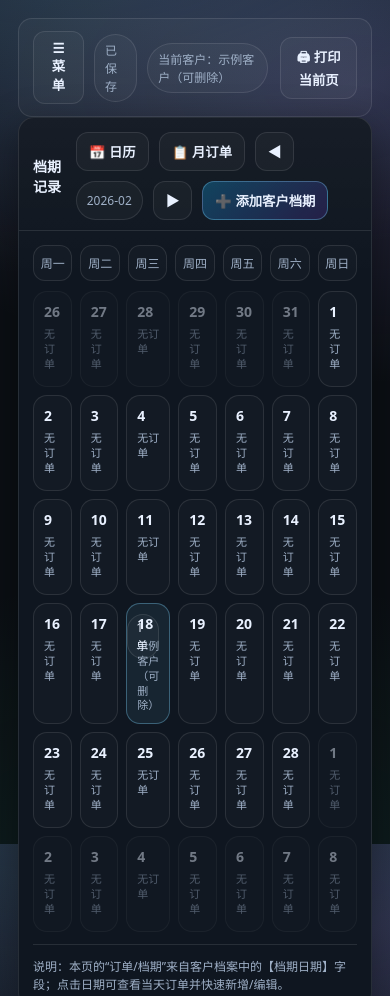
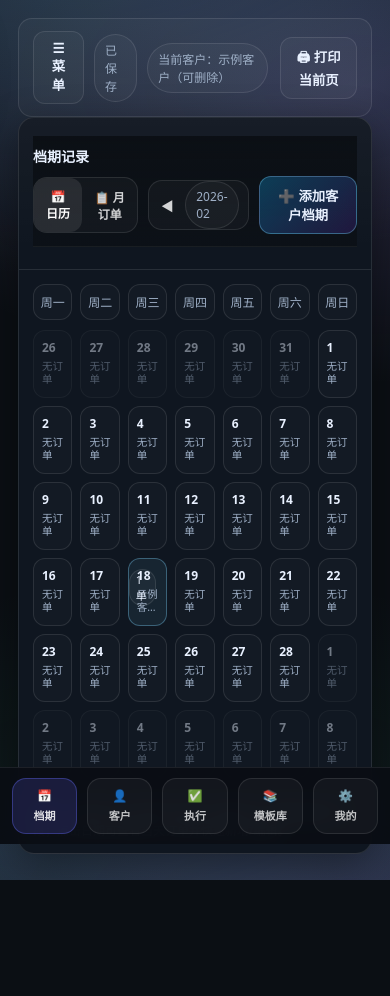
Before and after one commit to an1390027898/-, an Electron app: page index.html in a window 390 px wide. Shown: the top 996 px of the page. After the commit the page ends 880 px from the top, so only its background shows below. Drawn offline with Linux system fonts and the light colour scheme.

Commit message:
Add files via upload

```diff
--- a/index.html
+++ b/index.html
@@ -228,7 +228,7 @@
 .tabBtn{display:flex;flex-direction:column;align-items:center;justify-content:center;gap:4px;padding:10px 8px;border-radius:14px;border:1px solid rgba(255,255,255,.10);background:rgba(255,255,255,.04);color:rgba(255,255,255,.88);font-weight:900;font-size:12px;user-select:none;-webkit-tap-highlight-color:transparent;}
 .tabBtn small{font-size:11px;font-weight:800;opacity:.86}
 .tabBtn.active{background:rgba(99,102,241,.18);border-color:rgba(99,102,241,.38);color:#fff;}
-@media (max-width:820px){body{padding-bottom:90px}.bottomTabs{display:block}.sidebar,.side,.navCol{display:none!important}.layout,.grid,.appGrid{grid-template-columns:1fr!important}[data-action="newClient"]{display:none!important}}
+@media (max-width:820px){body{padding-bottom:90px}.bottomTabs{display:block}.layout,.grid,.appGrid{grid-template-columns:1fr!important}[data-action="newClient"]{display:none!important}}
 .scheduleHeader{display:flex;align-items:center;justify-content:space-between;gap:10px;flex-wrap:wrap;margin:4px 0 12px;}
 .scheduleHeader .left{display:flex;align-items:center;gap:10px;flex:1;min-width:240px;}
 .scheduleHeader .right{display:flex;align-items:center;gap:10px;}
@@ -301,6 +301,25 @@
   }
   [data-view="schedule"] td, [data-view="schedule"] th{
     padding:8px 10px !important;
+  }
+}
+
+
+/* v6: force bottom tabs visible on mobile, keep sidebar functional (off-canvas) */
+@media (max-width:980px){
+  .bottomTabs{display:block !important;}
+  body{padding-bottom: 94px;}
+}
+
+
+/* v6: calendar cells more compact on phone */
+@media (max-width:980px){
+  .calDay{min-height:68px !important; padding:8px !important; border-radius:12px !important;}
+  .calNum{font-size:12px !important; font-weight:900;}
+  .calBadge{font-size:11px !important; padding:2px 6px !important; border-radius:999px !important;}
+  .calMeta{margin-top:4px !important; font-size:10.5px !important; line-height:1.25 !important;
+    display:-webkit-box; -webkit-line-clamp:2; -webkit-box-orient:vertical; overflow:hidden;
+    max-height: 2.6em;
   }
 }
 
@@ -708,22 +727,25 @@
       </div>
     </section>
 
-  </main>
-</div>
-
-
-<section class="view hidden" data-view="me">
+
+    <section id="view-me" class="hidden">
   <div class="card">
     <div class="h2">我的</div>
     <div class="muted" style="margin-top:6px">清单模板库、纪念交付包、训练营与设置</div>
     <div style="display:grid; grid-template-columns: 1fr 1fr; gap:12px; margin-top:14px">
-      <button class="btn" data-action="gotoTemplates">📚 清单模板库</button>
-      <button class="btn" data-action="gotoDelivery">🎁 纪念交付包</button>
-      <button class="btn" data-action="gotoTraining">🏕 服务体系训练营</button>
-      <button class="btn primary" data-action="gotoSettings">⚙️ 设置与备份</button>
+      <button class="btn" data-action="goto" data-view="templates">📚 清单模板库</button>
+      <button class="btn" data-action="goto" data-view="delivery">🎁 纪念交付包</button>
+      <button class="btn" data-action="goto" data-view="training">🏕 服务体系训练营</button>
+      <button class="btn primary" data-action="goto" data-view="settings">⚙️ 设置与备份</button>
     </div>
   </div>
 </section>
+
+
+
+  </main>
+</div>
+
 
 <div id="printArea" class="hidden"></div>
 
@@ -2255,5 +2277,135 @@
 })();
 
 </script>
+
+<!-- Mobile Bottom Tabs (v6) -->
+<nav class="bottomTabs" aria-label="底部导航">
+  <div class="tabs">
+    <button class="tabBtn" type="button" data-tab="schedule"><div>📅</div><small>档期</small></button>
+    <button class="tabBtn" type="button" data-tab="clients"><div>👤</div><small>客户</small></button>
+    <button class="tabBtn" type="button" data-tab="execute"><div>✅</div><small>执行</small></button>
+    <button class="tabBtn" type="button" data-tab="templates"><div>📚</div><small>模板库</small></button>
+    <button class="tabBtn" type="button" data-tab="me"><div>⚙️</div><small>我的</small></button>
+  </div>
+</nav>
+
+<script>
+
+/* ================================
+   v6 Mobile Navigation + Schedule Header Fixes
+   ================================ */
+(function(){
+  if(window.__v6MobilePatched) return;
+  window.__v6MobilePatched = true;
+
+  const tabs = Array.from(document.querySelectorAll('.bottomTabs .tabBtn'));
+  function tabToView(tab){ return ({schedule:'schedule',clients:'clients',execute:'execute',templates:'templates',me:'me'}[tab]||'schedule'); }
+
+  function getActiveView(){
+    const sec = document.querySelector('section[id^="view-"]:not(.hidden)');
+    if(!sec) return 'schedule';
+    return sec.id.replace('view-','');
+  }
+
+  function syncTabs(){
+    const active = getActiveView();
+    tabs.forEach(btn=>{
+      const v = tabToView(btn.dataset.tab);
+      btn.classList.toggle('active', v===active);
+    });
+  }
+
+  tabs.forEach(btn=>{
+    btn.addEventListener('click', ()=>{
+      const v = tabToView(btn.dataset.tab);
+      if(typeof window.showView==='function') window.showView(v);
+      syncTabs();
+    }, {passive:true});
+  });
+
+  // Patch showView once to keep tabs in sync
+  if(typeof window.showView==='function' && !window.__v6ShowViewWrapped){
+    window.__v6ShowViewWrapped = true;
+    const __orig = window.showView;
+    window.showView = function(v){
+      const ret = __orig(v);
+      try{ syncTabs(); }catch(e){}
+      try{ if(v==='schedule') setTimeout(enhanceScheduleHeader, 30); }catch(e){}
+      return ret;
+    };
+  }
+
+  // Schedule header: re-layout buttons (calendar/month, prev/next, add) for mobile
+  function enhanceScheduleHeader(){
+    if(!window.matchMedia('(max-width:980px)').matches) return;
+    const view = document.querySelector('#view-schedule');
+    if(!view) return;
+    const hd = view.querySelector('.hd');
+    const row = hd && hd.querySelector('.row');
+    if(!row || row.dataset.v6==='1') return;
+    row.dataset.v6='1';
+
+    const title = hd.querySelector('h2');
+    const modeBtns = Array.from(row.querySelectorAll('[data-action="scheduleMode"]'));
+    const prev = row.querySelector('[data-action="schedulePrev"]');
+    const next = row.querySelector('[data-action="scheduleNext"]');
+    const label = row.querySelector('#scheduleMonthLabel');
+    const add = row.querySelector('[data-action="scheduleAdd"]');
+
+    const header = document.createElement('div');
+    header.className = 'scheduleHeader';
+
+    const left = document.createElement('div');
+    left.className = 'left';
+    if(title) left.appendChild(title);
+
+    const nav = document.createElement('div');
+    nav.className = 'seg';
+    if(prev) nav.appendChild(prev);
+    if(label){ label.style.margin='0'; nav.appendChild(label); }
+    if(next) nav.appendChild(next);
+
+    const right = document.createElement('div');
+    right.className = 'right';
+
+    const modeSeg = document.createElement('div');
+    modeSeg.className = 'seg';
+    modeBtns.forEach(b=> modeSeg.appendChild(b));
+
+    right.appendChild(modeSeg);
+    right.appendChild(nav);
+    if(add) right.appendChild(add);
+
+    // Replace row with header
+    row.parentElement.insertBefore(header, row);
+    header.appendChild(left);
+    header.appendChild(right);
+    row.remove();
+  }
+
+  // Keep schedule mode buttons active style
+  function syncScheduleModeActive(){
+    const view = document.querySelector('#view-schedule');
+    if(!view) return;
+    const btns = Array.from(view.querySelectorAll('[data-action="scheduleMode"]'));
+    btns.forEach(b=>{
+      const m = b.dataset.mode;
+      b.classList.toggle('active', (window.scheduleMode||'calendar')===m);
+    });
+  }
+
+  document.addEventListener('click', (e)=>{
+    const t = e.target.closest('[data-action]');
+    if(!t) return;
+    if(t.dataset.action==='scheduleMode') setTimeout(syncScheduleModeActive, 0);
+  }, true);
+
+  window.addEventListener('resize', ()=>{ try{ enhanceScheduleHeader(); syncTabs(); }catch(e){} });
+
+  // First sync
+  setTimeout(()=>{ syncTabs(); enhanceScheduleHeader(); syncScheduleModeActive(); }, 120);
+})();
+
+</script>
 </body>
 </html>
```
